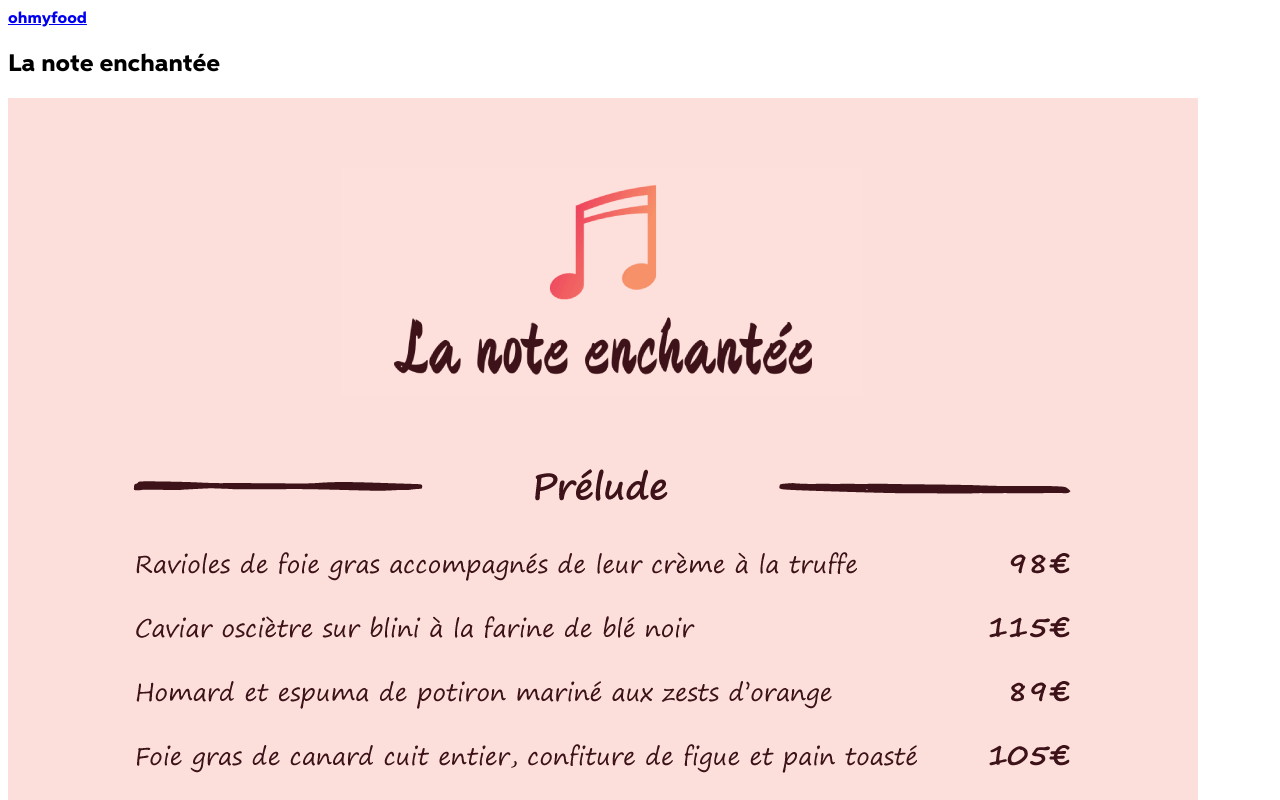
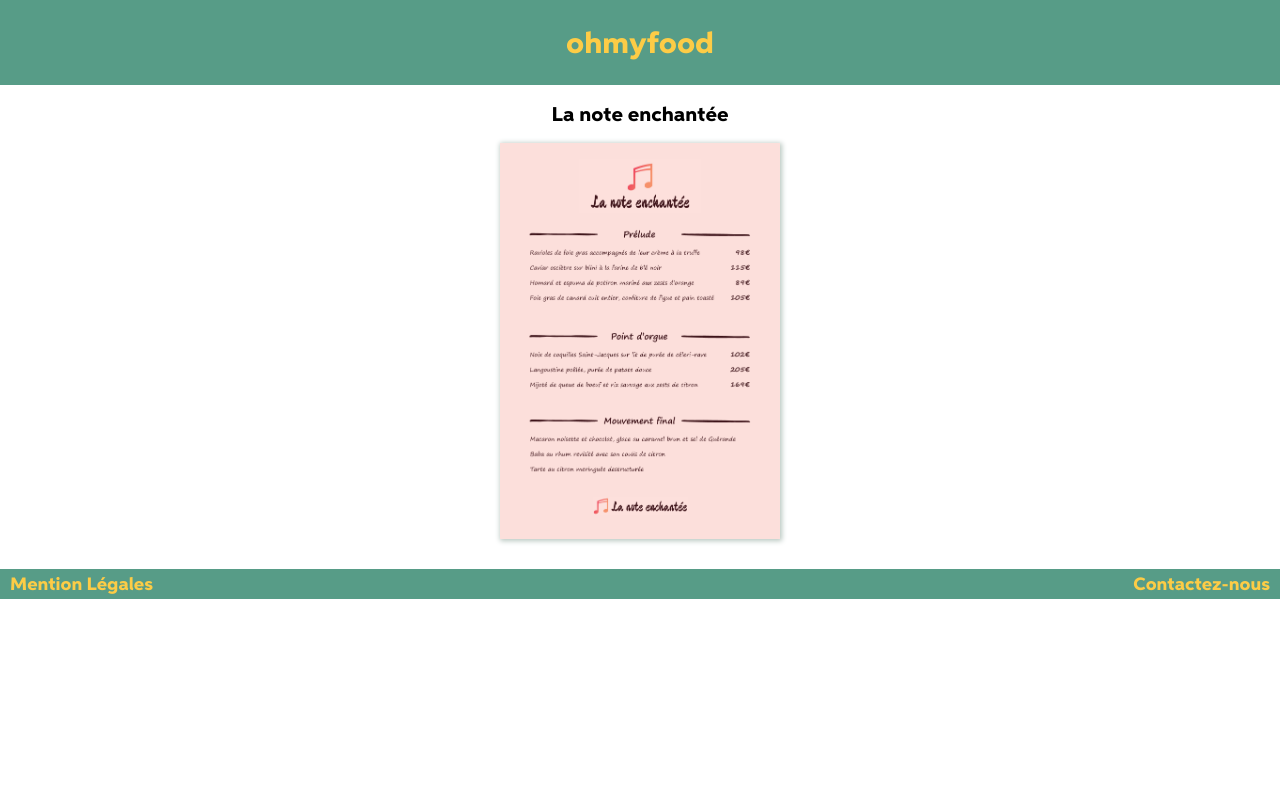
Before and after one commit to Erablast/erablast.github.io, a website: page menu-note/index.html in a window 1280 px wide. Shown: the top 800 px of the page. Drawn offline with Linux system fonts and the light colour scheme.

Commit message:
Page fixé et de nouveau link

```diff
--- a/menu-note/style.sass
+++ b/menu-note/style.sass
@@ -0,0 +1,54 @@
+//Valeurs à répetitions
+$menu_green: #579c87
+$menu_yellow: #fdcc46
+$border_green: #a1c181
+
+a
+    text-decoration: none
+
+html, body, .navbar__title
+    padding: 0px
+    margin: 0px
+
+.navbar
+    background-color: $menu_green
+    height: 85px
+    display: flex
+    justify-content: center
+    align-items: center
+    &__title
+        color: $menu_yellow
+        font-size: 30px
+
+.menu-title
+    font-size: 20px
+    text-align: center
+
+.menu-container
+    margin: auto
+    width: 280px
+    height: 396px
+    display: flex
+    box-shadow: 1px 1px 5px 1px #b9c7c0
+    overflow: hidden
+
+.menu-img
+    width: 280px
+    height: 396px
+    transform: scale(1)
+
+.menu-img:hover
+    transform: scale(1.255)
+
+footer
+    margin-top: 30px
+    height: 30px
+    background-color: $menu_green
+    display: flex
+    align-items: center
+    justify-content: space-between
+
+.footer__link
+    color: $menu_yellow
+    font-size: 18px
+    padding: 0px 10px 0px 10px
```
Also changed, not shown: menu-note/style.css.
